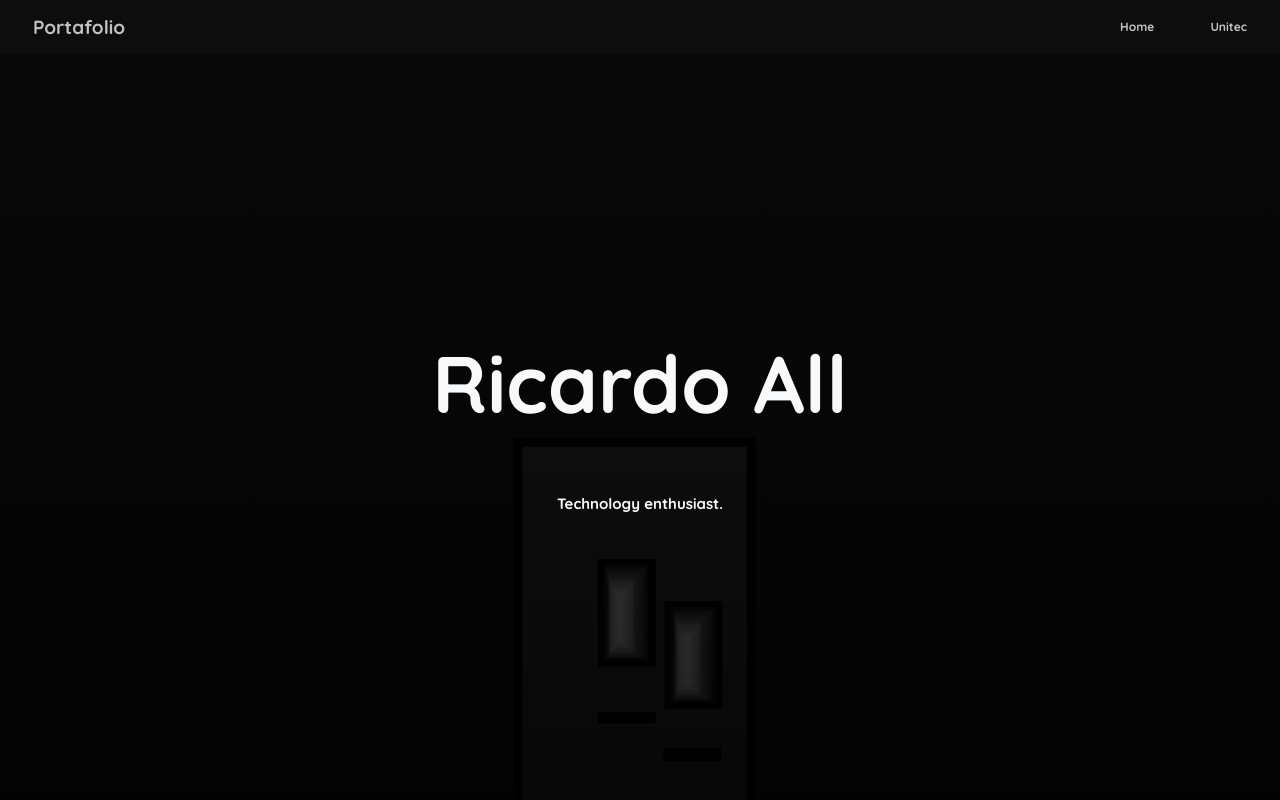
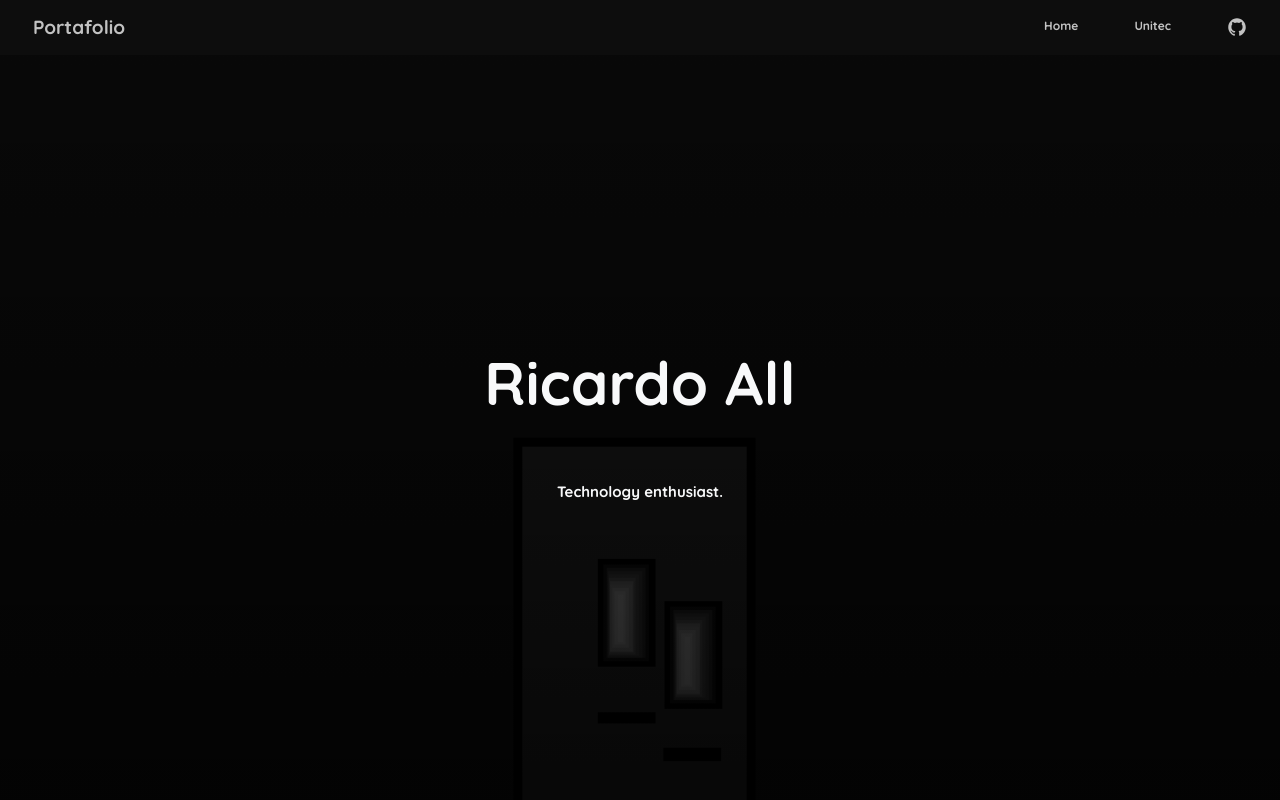
Before and after one commit to rockyall/react-student, a React (Create React App) app: page /home in a window 1280 px wide. Shown: the top 800 px of the page. Built offline with nearby package versions, Linux system fonts and the light colour scheme.

Commit message:
new crap

```diff
--- a/src/components/Home/About.jsx
+++ b/src/components/Home/About.jsx
@@ -30,7 +30,7 @@ class About extends Component {
             </div>
             <div
               className="row align-items-center justify-content-center text-white pt-5"
-              style={{ height: "500px" }}
+              style={{ height: "500px", overflowY: "auto" }}
             >
               <div className="col-lg col-md-12">
                 <span className="font-weight-bolder h4">My daily</span>
@@ -58,7 +58,9 @@ class About extends Component {
                       <li>C#</li>
                       <li>Python</li>
                     </ul>
-                    <span className="font-weight-bolder h6">Markup Language</span>
+                    <span className="font-weight-bolder h6">
+                      Markup Language
+                    </span>
                     <ul>
                       <li>HTML/CSS</li>
                       <li>XAML (WPF)</li>
@@ -123,7 +125,7 @@ class About extends Component {
           </div>
         </section>
         <section style={{ height: "500px" }}>
-          <div className="contaner">
+          <div className="container">
             <div
               className="row justify-content-around align-items-center flex-wrap"
               style={{ height: "600px" }}
--- a/src/components/Home/Header.jsx
+++ b/src/components/Home/Header.jsx
@@ -31,7 +31,7 @@ const Header = () => {
             <h5
               id="RicardoAll"
               class="card-title text-light"
-              style={{ fontSize: 80 }}
+              style={{ fontSize: 60 }}
             >
               Ricardo All
             </h5>
--- a/src/components/NavBar.jsx
+++ b/src/components/NavBar.jsx
@@ -7,6 +7,11 @@ export default class NavBarCustomed extends Component {
     this.state = {};
     this.style = { margin: 0, color: "white" };
     this.styleText = { color: "white", fontSize: 16, textDecoration: "none" };
+    this.NavTextRight = {
+      color: "white",
+      fontSize: 12,
+      textDecoration: "none",
+    };
   }
   render() {
     return (
@@ -26,8 +31,8 @@ export default class NavBarCustomed extends Component {
                     color: "white",
                     textDecoration: "none",
                   }}
-                  target="_blank"
-                  href="https://www.github.com/rickywrong"
+                  // target="_blank"
+                  href="/home"
                 >
                   Portafolio
                   {/* <span style={{ marginRight: 12 }}>Ricardo</span>
@@ -51,6 +56,7 @@ export default class NavBarCustomed extends Component {
               <span style={{ color: "#f15a02" }}></span>
               {/* <ion-icon name="logo-npm"></ion-icon> */}
             </Link>
+
             <button
               class="navbar-toggler"
               type="button"
@@ -67,25 +73,29 @@ export default class NavBarCustomed extends Component {
               <Link
                 to="/home"
                 className="nav-link nav-link-grow-up"
-                style={{
-                  color: "white",
-                  fontSize: 12,
-                  textDecoration: "none",
-                }}
+                style={this.NavTextRight}
               >
                 Home
               </Link>
               <Link
                 to="/unitec2"
                 className="nav-link nav-link-grow-up"
-                style={{
-                  color: "white",
-                  fontSize: 12,
-                  textDecoration: "none",
-                }}
+                style={this.NavTextRight}
               >
                 Unitec
               </Link>
+              <a
+                className="nav-link nav-link-grow-up"
+                style={this.NavTextRight}
+                target="_blank"
+                href="https://www.github.com/rickywrong"
+              >
+                {/* GitHub */}
+                <ion-icon name="logo-github"></ion-icon>
+                {/* <span style={{ marginRight: 12 }}>Ricardo</span>
+                  <span id="square"> </span>
+                  <span style={{ marginLeft: 12 }}>All</span> */}
+              </a>
             </ul>
           </div>
         </nav>
--- a/src/index.css
+++ b/src/index.css
@@ -66,11 +66,18 @@ body {
   overflow-x: hidden;
 }
 
+ion-icon {
+  vertical-align: middle;
+  font-size: 20px;
+}
+
 .nav-link {
+  vertical-align: middle;
   font-weight: bold;
   font-size: 14px;
   text-decoration: none;
   color: #031d44;
+  /* padding: 0; */
   margin: 0px 20px;
   display: inline-block;
   position: relative;
```
